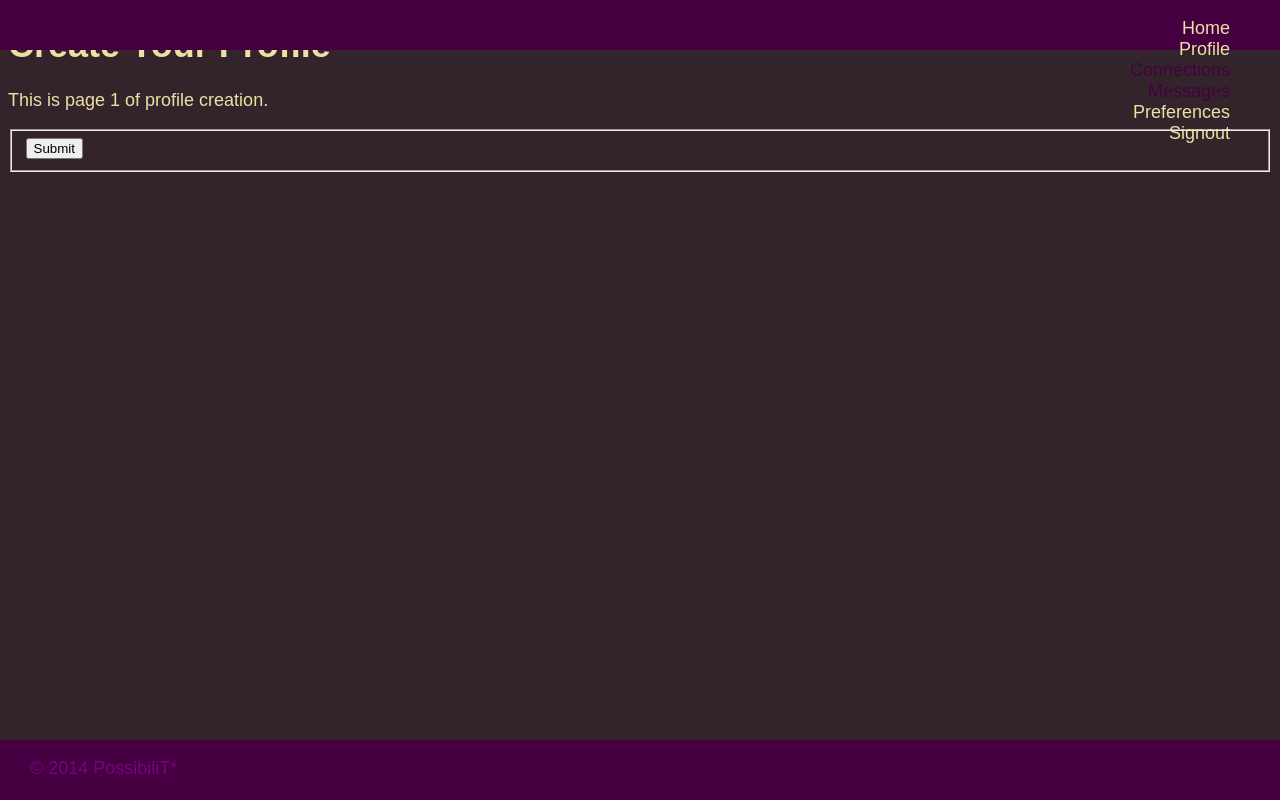
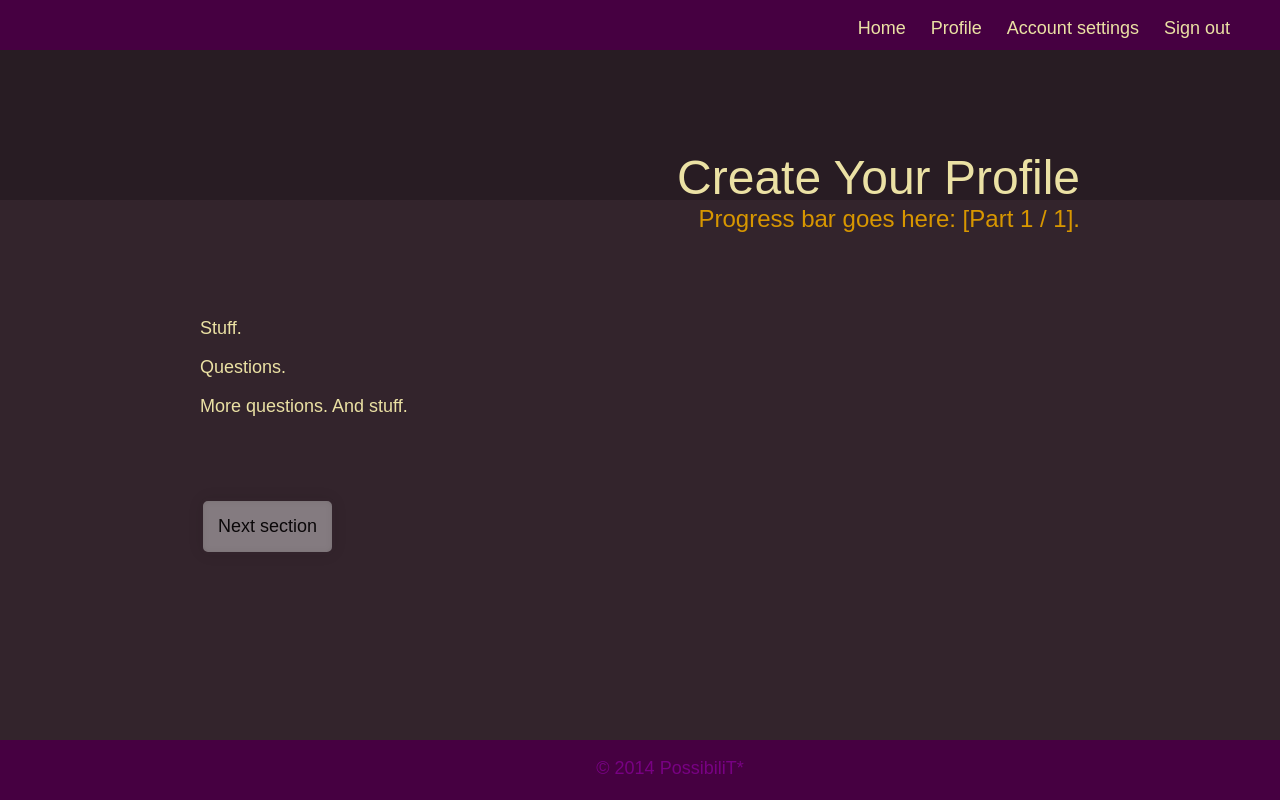
Before and after one commit to aliyarahman/possibiliT, a Django app: template app/templates/app/profile.html in a window 1280 px wide. Run offline with Django 3.2, Linux system fonts and the light colour scheme; the template is opened without the code that fills it, so the values that code supplies are empty.

Commit message:
Updated base styles

```diff
--- a/app/static/app/style.css
+++ b/app/static/app/style.css
@@ -3,13 +3,13 @@ a			{text-decoration: none; color: #460041;}
 input[type="submit"]	{border-radius: 4px;}
 .pageheader		{position: fixed; right: 200px; top: 150px; display: inline; font-size: 48px; text-align: right;}
 .tagline		{color: #D89700; font-size: 24px;}
-.contentholder		{width: 700px; text-align: center; display: inline-block;}
+.contentholder		{width: 700px; text-align: left; display: inline-block; position: fixed; top:300px; left: 200px;}
 
 #loginbox		{display: inline-block; background-color: #D89700; color: #33242C; text-align: center; opacity: 0.7;
 			position: fixed; top: 300px; right: 200px; border-radius: 8px; padding: 20px; }
 #loginbox:hover		{opacity: 1}
 #loginbox a		{color: #33242C}
-#loginbox input, #loginbox button		{font-size: 18px; margin-left: 10px; background-color: #EBE1A4; border: 3px solid #33242C; border-radius: 8px; opacity:0.8;
+#loginbox input, input[type="submit"], #loginbox button		{font-size: 18px; margin-left: 10px; background-color: #EBE1A4; border: 3px solid #33242C; border-radius: 8px; opacity:0.8;
     -webkit-box-shadow: inset 0 0 6px
 	    rgba(0,0,0,0.1),
             0 0 16px rgba(0,0,0,0.1);
@@ -30,9 +30,10 @@ input[type="submit"]	{border-radius: 4px;}
 .nav			{display: inline-block; padding-right: 50px;}
 .navouter		{background-color: black; position: fixed; right: 0px; top: 50px;width: 100%; height: 150px;
 			opacity: 0.2;}
-.nav li			{list-style: none}
+.nav li			{list-style: none; display: inline-block; padding-left: 20px;}
+.nav li:hover		{background-color: #EBE1A4}
 .nav a			{text-decoration: none; color: #EBE1A4;}
+.nav a:hover		{color: #460061}
 
 
-
-#footer			{background-color: #460041; color: #780083; position: fixed; left: 0px; bottom: 0px; height: 60px; width: 100%; padding-left: 30px;}
+#footer			{background-color: #460041; color: #780083; position: fixed; left: 0px; bottom: 0px; height: 60px; width: 100%; padding-left: 30px; text-align: center;}
--- a/app/templates/app/base.html
+++ b/app/templates/app/base.html
@@ -12,19 +12,16 @@
 
 <div class="navbar">
    <ul class="nav">
-	<li><a href="{% url 'index' %}">Home</a></li>
-      	<li><a href="{% url 'profile' %}">Profile</a></li>
-        <li><a href=""></a>Connections</li>
-      	<li><a href=""></a>Messages</li>
-      	<li><a href="">Preferences</a></li>
-      	<li><a href="{% url 'logout_view' %}">Signout</a></li>
+        <li><a href="{% url 'index' %}">Home</a></li>
+        <li><a href="{% url 'profile' %}">Profile</a></li>
+        <li><a href="">Account settings</a></li>
+        <li><a href="{% url 'logout_view' %}">Sign out</a></li>
 
    </ul>
 </div>
-
-<div class="container">
+<div class="navouter"> </div>
+<div class="contentholder">
 	{% block content %}{% endblock %}
-</div>
 
 <div id="footer">
 	<div class="container">
--- a/app/templates/app/login_base.html
+++ b/app/templates/app/login_base.html
@@ -16,15 +16,14 @@
    </ul>
 </div>
 <div class="navouter"> </div>
-<div class="container">
+<div class="contentholder">
 	{% block content %}{% endblock %}
-</div>
 
 <div id="footer">
 	<div class="container">
 		<p class="text-muted">&copy; 2014 PossibiliT*</p>
 	</div>
 </div>
-
+</div>
 </body>
 </html>
--- a/app/templates/app/profile.html
+++ b/app/templates/app/profile.html
@@ -1,14 +1,13 @@
 {% extends "base.html" %}
 {% block content %}
 
-<h1>Create Your Profile</h1>
-
-<p>This is page 1 of profile creation.</p>
+<div class="pageheader"><span class="headline">Create Your Profile</span><br><span class="tagline">Progress bar goes here: [Part 1 / 1].</span></div>
 
 <form>
-	<fieldset>
-    		<button type="submit">Submit</button>
-  	</fieldset>
+	<p>Stuff.</p>
+	<p>Questions.</p>
+	<p>More questions. And stuff.</p>
+    	<br><br><br><input type="submit" name="next" value="Next section"></input>
 </form>
 
 {% endblock %}
--- a/app/templates/registration/login.html
+++ b/app/templates/registration/login.html
@@ -20,7 +20,7 @@
 
 			<p>{{form.username.label}} {{form.username }}
 			<p>{{form.password.label }} {{form.password }}
-			<p><input type="submit" value="Log in" class="btn btn-primary"> <b>or</b>  <button name="next">Create a new profile</button>
+			<p><input type="submit" value="Log in"> <b>or</b>  <button name="next" type="button" onClick="location.href ='{% url "createprofile" %}'">Create a new profile</button>
 </br>
 			<input type="hidden" name="next" value="{{ next }}" />
 			</form>
```
